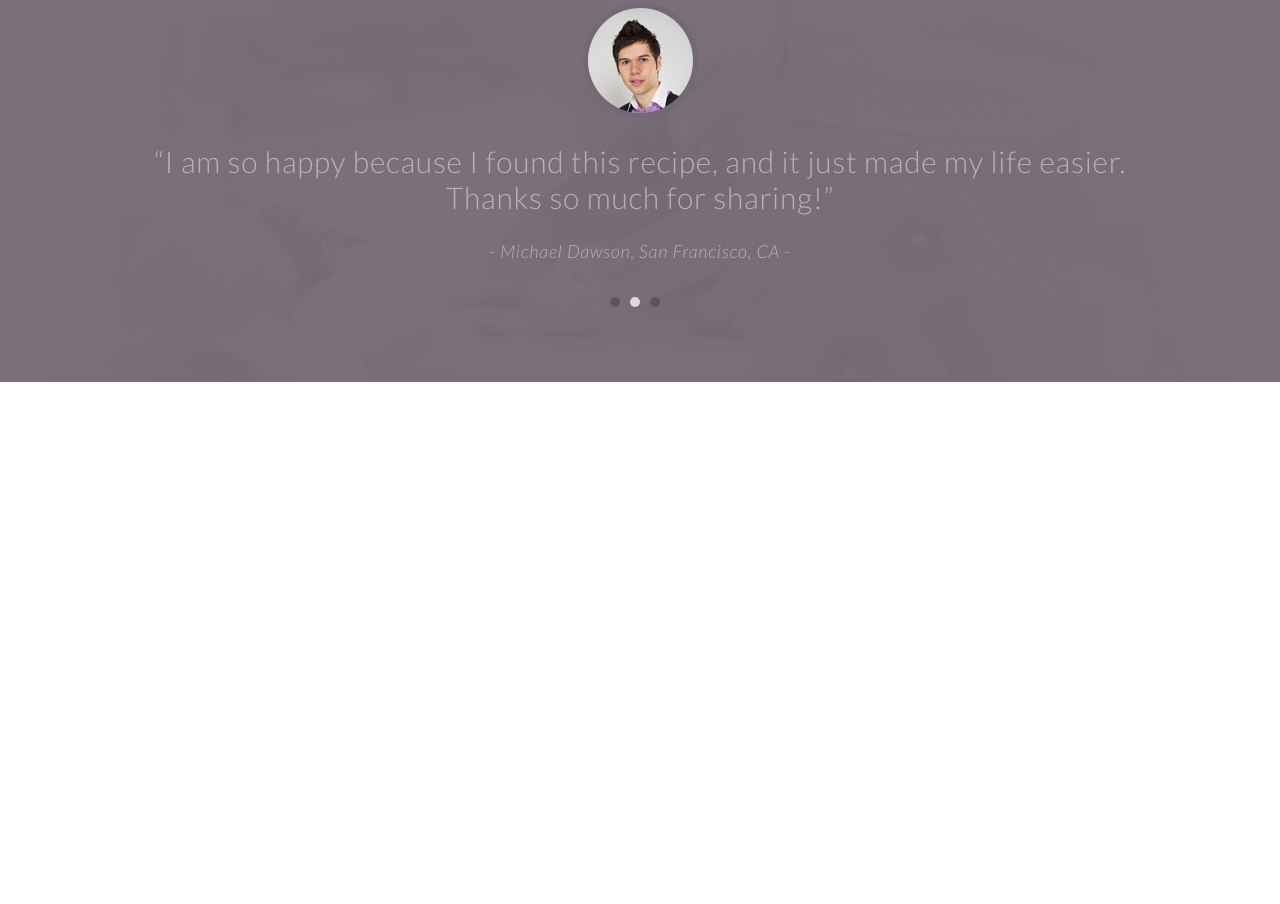
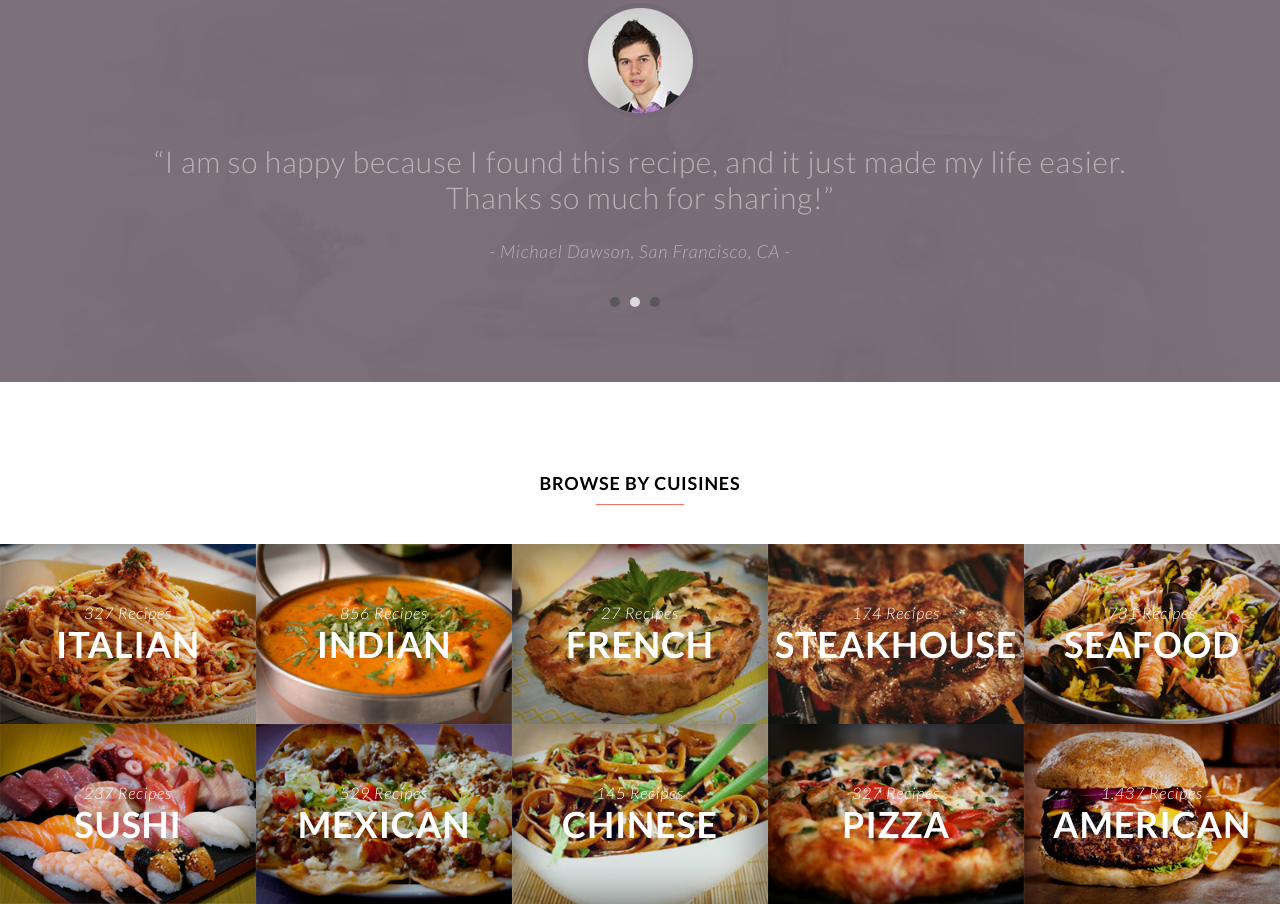
Before and after one commit to nikitagolovchenko/fudi, a plain HTML site: page index.html in a window 1280 px wide. Shown: the part 2237-3141 px from the top of the page. Before the commit the page ends 2619 px from the top, so only its background shows below. Drawn offline with Linux system fonts and the light colour scheme; files whose address does not match are found by name.

Commit message:
add card block

```diff
--- a/index.html
+++ b/index.html
@@ -164,9 +164,88 @@
                             </div>
                         </div>
                     </div>
+                </div><!--/.row-->
+            </div><!--/.container-->
+        </div><!--/.slider-->
+
+        <!-- Card -->
+        <div class="card">
+            <div class="container-fluid p-0">
+                <h3 class="title title--margin-lg">Browse by cuisines</h3>
+                <div class="card__inner d-flex flex-wrap justify-content-center">
+                    <div class="card__item">
+                        <img class="card__img" src="images/card/card-1.jpg" alt="">
+                        <div class="card__text">
+                            <p class="card__subtitle">327 Recipes</p>
+                            <h3 class="card__title">Italian</h3>
+                        </div>
+                    </div>
+                    <div class="card__item">
+                        <img class="card__img" src="images/card/card-2.jpg" alt="">
+                        <div class="card__text">
+                            <p class="card__subtitle">856 Recipes</p>
+                            <h3 class="card__title">Indian</h3>
+                        </div>
+                    </div>
+                    <div class="card__item">
+                        <img class="card__img" src="images/card/card-3.jpg" alt="">
+                        <div class="card__text">
+                            <p class="card__subtitle">27 Recipes</p>
+                            <h3 class="card__title">French</h3>
+                        </div>
+                    </div>
+                    <div class="card__item">
+                        <img class="card__img" src="images/card/card-4.jpg" alt="">
+                        <div class="card__text">
+                            <p class="card__subtitle">174 Recipes</p>
+                            <h3 class="card__title">steakhouse</h3>
+                        </div>
+                    </div>
+                    <div class="card__item">
+                        <img class="card__img" src="images/card/card-5.jpg" alt="">
+                        <div class="card__text">
+                            <p class="card__subtitle">731 Recipes</p>
+                            <h3 class="card__title">seafood</h3>
+                        </div>
+                    </div>
+                    <div class="card__item">
+                        <img class="card__img" src="images/card/card-6.jpg" alt="">
+                        <div class="card__text">
+                            <p class="card__subtitle">237 Recipes</p>
+                            <h3 class="card__title">Sushi</h3>
+                        </div>
+                    </div>
+                    <div class="card__item">
+                        <img class="card__img" src="images/card/card-7.jpg" alt="">
+                        <div class="card__text">
+                            <p class="card__subtitle">529 Recipes</p>
+                            <h3 class="card__title">Mexican</h3>
+                        </div>
+                    </div>
+                    <div class="card__item">
+                        <img class="card__img" src="images/card/card-8.jpg" alt="">
+                        <div class="card__text">
+                            <p class="card__subtitle">145 Recipes</p>
+                            <h3 class="card__title">Chinese</h3>
+                        </div>
+                    </div>
+                    <div class="card__item">
+                        <img class="card__img" src="images/card/card-9.jpg" alt="">
+                        <div class="card__text">
+                            <p class="card__subtitle">327 Recipes</p>
+                            <h3 class="card__title">Pizza</h3>
+                        </div>
+                    </div>
+                    <div class="card__item">
+                        <img class="card__img" src="images/card/card-10.jpg" alt="">
+                        <div class="card__text">
+                            <p class="card__subtitle">1.437 Recipes</p>
+                            <h3 class="card__title">American</h3>
+                        </div>
+                    </div>
                 </div>
-            </div>
-        </div>
+            </div><!--/.container-fluid-->
+        </div><!--/.card-->
 
 
 
--- /dev/null
+++ b/scss/blocks/_card.scss
@@ -0,0 +1,76 @@
+.card {
+    padding-top: 20px;
+    font-size: 14px;
+
+    @media (min-width: $screen-sm) {
+        font-size: 15px;
+        padding-top: 35px;
+    }
+
+    @media (min-width: $screen-md) {
+        font-size: 16px;
+        padding-top: 50px;
+    }
+
+    @media (min-width: $screen-lg) {
+        padding-top: 70px;
+    }
+
+    &__item {
+        width: 100%;
+        position: relative;
+        overflow: hidden;
+        letter-spacing: 0.05em;
+
+        @media (min-width: $screen-sm) {
+            width: 50%;
+        }
+
+        @media (min-width: $screen-md) {
+            width: 25%;
+        }
+
+        @media (min-width: $screen-lg) {
+            width: 20%;
+        }
+
+        &:hover .card__img {
+            transform: scale(1.1);
+        }
+    }
+
+    &__img {
+        width: 100%;
+        display: block;
+        height: auto;
+
+    }
+
+    &__text {
+        position: absolute;
+        top: 50%;
+        left: 50%;
+        text-align: center;
+        transform: translate(-50%, -50%);
+        color: $white;
+        font-size: 12px;
+
+        @media (min-width: $screen-sm) {
+            font-size: 14px;
+        }
+
+        @media (min-width: $screen-md) {
+            font-size: $font-size;
+        }
+    }
+
+    &__title {
+        font-size: $font-size--36px;
+        font-weight: $bold;
+        text-transform: uppercase;
+    }
+
+    &__subtitle {
+        font-style: italic;
+    }
+}
--- a/scss/blocks/_title.scss
+++ b/scss/blocks/_title.scss
@@ -6,6 +6,7 @@
     margin-bottom: 18px;
     position: relative;
     padding: 20px 10px 10px;
+    text-align: center;
 
     &:after {
         content: "";
@@ -20,6 +21,7 @@
 
     &--start-line {
         padding: 20px 0 10px;
+        text-align-last: left;
 
         &:after {
             content: "";
@@ -31,4 +33,8 @@
             background-color: $red;
         }
     }
+
+    &--margin-lg {
+        margin-bottom: 40px;
+    }
 }
--- a/scss/helpers/_variables.scss
+++ b/scss/helpers/_variables.scss
@@ -28,7 +28,7 @@ $bold: 700;
 $line-height: 1.125em;
 $line-height--big: 1.2em;
 
-$screen-sm:                   480px;
+$screen-sm:                   576px;
 $screen-md:                   768px;
 $screen-lg:                   992px;
 $screen-xl:                   1200px;
--- a/scss/style.scss
+++ b/scss/style.scss
@@ -29,3 +29,5 @@
 @import "blocks/play";
 
 @import "blocks/slider";
+
+@import "blocks/card";
```
Also changed, not shown: css/style.css, images/card/card-1.jpg (added), images/card/card-10.jpg (added), images/card/card-2.jpg (added), images/card/card-3.jpg (added), images/card/card-4.jpg (added), images/card/card-5.jpg (added), images/card/card-6.jpg (added), images/card/card-7.jpg (added), images/card/card-8.jpg (added), images/card/card-9.jpg (added), 1 other file.
